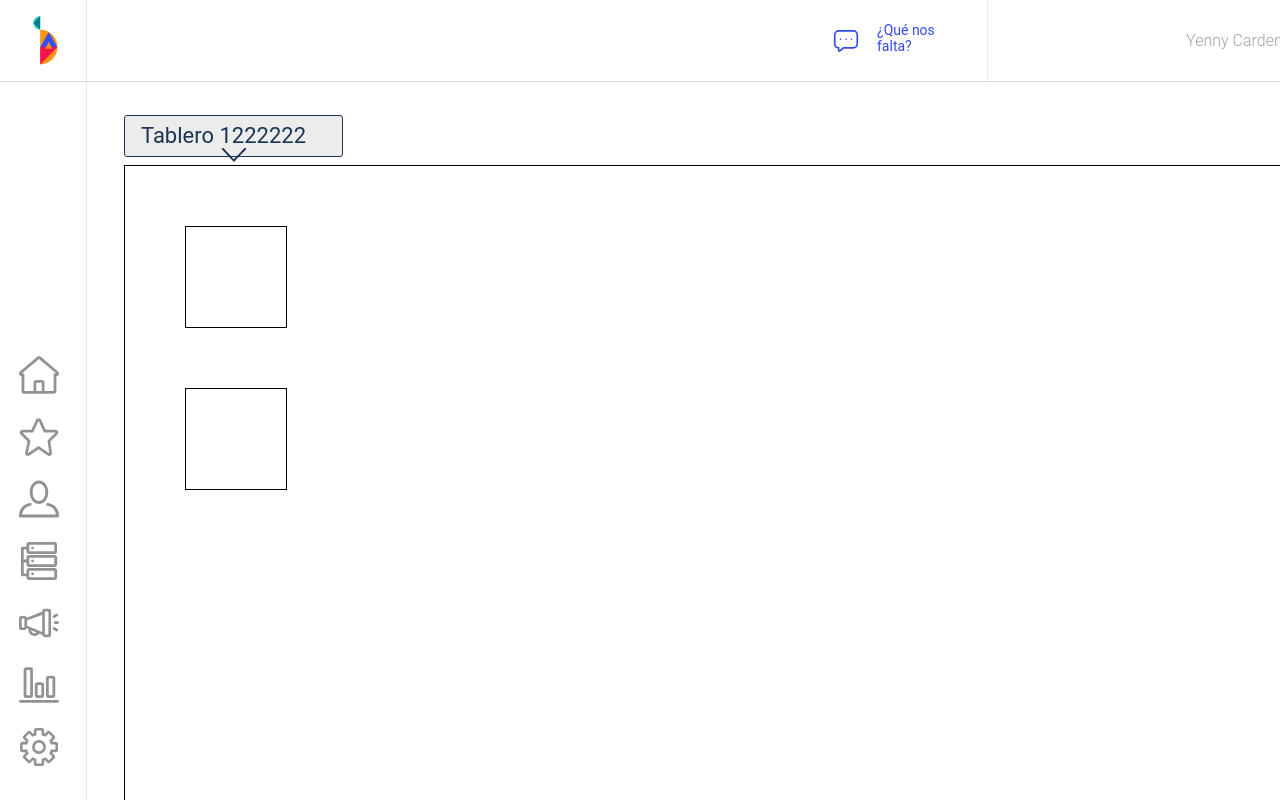
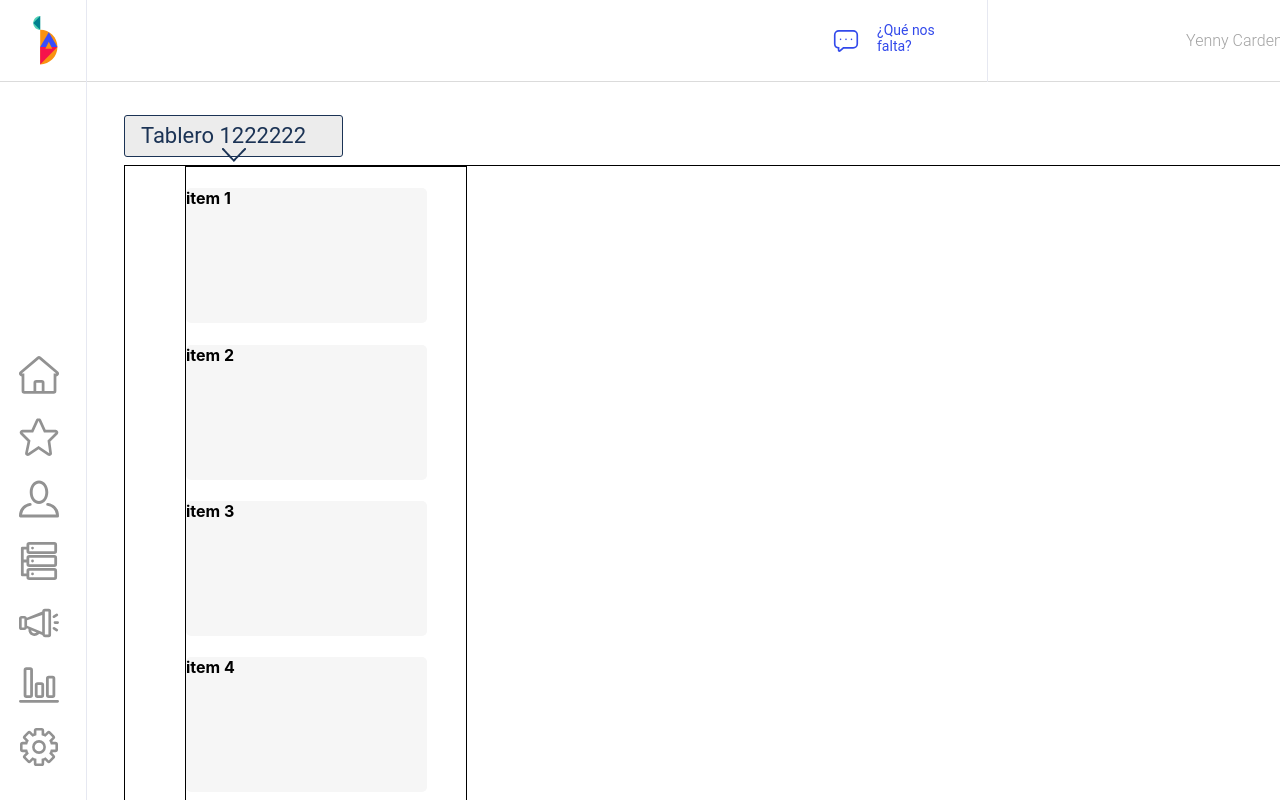
Before and after one commit to cesarevalo22/psicoAsistenteWeb, a React (Create React App) app: page /homePage in a window 1280 px wide. Shown: the top 800 px of the page. Built offline with nearby package versions, Linux system fonts and the light colour scheme.

Commit message:
avance Column Component

```diff
--- a/package.json
+++ b/package.json
@@ -9,12 +9,14 @@
     "@testing-library/jest-dom": "^4.2.4",
     "@testing-library/react": "^9.5.0",
     "@testing-library/user-event": "^7.2.1",
+    "array-move": "^3.0.1",
     "fontsource-roboto": "^3.0.3",
     "react": "^16.13.1",
     "react-dom": "^16.13.1",
     "react-icons": "^3.11.0",
     "react-router-dom": "^5.1.2",
-    "react-scripts": "3.4.3"
+    "react-scripts": "3.4.3",
+    "react-sortable-hoc": "^1.11.0"
   },
   "scripts": {
     "start": "react-scripts start",
--- a/src/components/dashboard/Dashboard.js
+++ b/src/components/dashboard/Dashboard.js
@@ -31,6 +31,7 @@ function Dashboard() {
   const [openChangeColor, setOpenChangeColor] = useState(false);
   const [openDeleteBoard, setOpenDeleteBoard] = useState(false);
 
+
   const arrayprueba=[
                       {id: 1, active: true},
                       {id: 2, active: false},
@@ -44,7 +45,7 @@ function Dashboard() {
   useEffect(() => {
 
     arrayprueba.map((current) => (
-      console.log("prueba")
+      console.log("aquí se consumen los servicios")
     ))
   }, []);
 
@@ -140,7 +141,6 @@ function Dashboard() {
         <section className={classes.contColumns}>
 
           <Column></Column>
-          <Column></Column>
 
 
         </section>
--- a/src/components/dashboard/column.js
+++ b/src/components/dashboard/column.js
@@ -1,14 +1,53 @@
-import React from 'react'
+import React, {useState} from 'react'
 import ColumnStyles from "../../styles/dashboard/columnStyle"
+import {SortableContainer, SortableElement} from 'react-sortable-hoc'
+import arrayMove from 'array-move'
 
-export default function Column (props){
+const SortableItem = SortableElement(({value})=> {
 
+    const classes = ColumnStyles()
+    return (
+        <div className={classes.contSortableItem} >
+                <h1>{value.title}</h1>
+            </div>
+    )
+})
+
+const SortableList = SortableContainer(({items})=> {
 
     const classes = ColumnStyles()
 
     return (
         <div className = { classes.contColumn}>
-
+            {items.map((value, i) => <SortableItem key={i} value={value} index={i}/>)}
         </div>
     )
+})
+
+
+
+
+export default function Column (props){
+
+    const [tasks, setTasks] = useState([
+        {title: 'item 1', description: 'task one'},
+        {title: 'item 2', description: 'task two'},
+        {title: 'item 3', description: 'task three'},
+        {title: 'item 4', description: 'task four'},
+        ])
+
+       const onSortEnd=({oldIndex, newIndex})=> {
+        console.log(oldIndex, newIndex)
+        let tasksCopy = [...tasks]
+        tasksCopy = arrayMove(tasksCopy, oldIndex, newIndex);
+        setTasks(tasksCopy)
+
+       }
+
+    return (
+        <>
+        <SortableList items={tasks} onSortEnd={onSortEnd}></SortableList>
+        <SortableList items={tasks} onSortEnd={onSortEnd}></SortableList>
+        </>
+    )
 }
--- a/src/styles/dashboard/columnStyle.js
+++ b/src/styles/dashboard/columnStyle.js
@@ -3,12 +3,19 @@ import {makeStyles} from "@material-ui/core/styles"
 const ColumnStyles = makeStyles((theme) => ({
 
     contColumn:{
-        width: "100px",
-        height: "100px",
+        width: "280px",
+        height: "747px",
         border: "solid 1px",
-        marginTop: "60px",
+        marginTop: "0px",
         marginLeft: "60px",
     },
+
+    contSortableItem:{
+        width: "241px",
+        height: "135px",
+        background: "#F6F6F6",
+        borderRadius: "5px",
+    }
 
 }))
 
```
Also changed, not shown: 1 other file (tests, documents, lock files or other folders).
